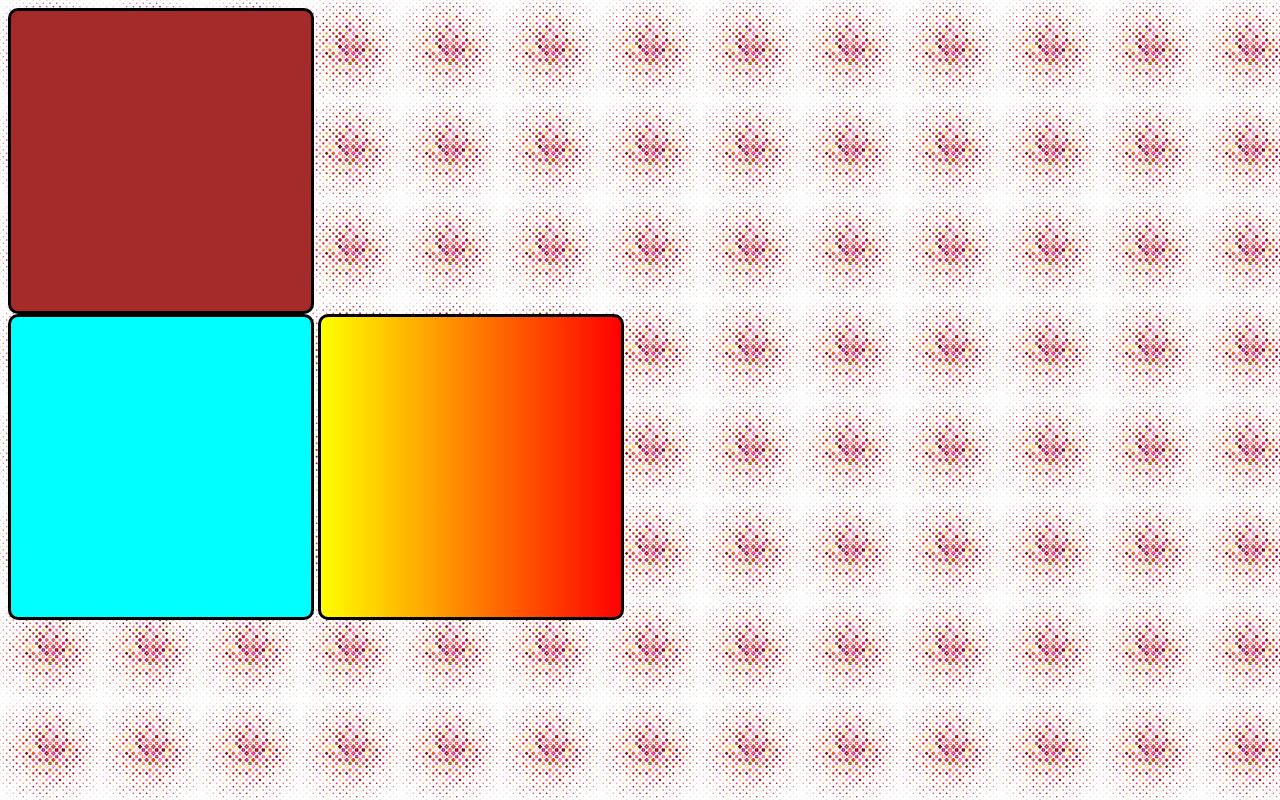
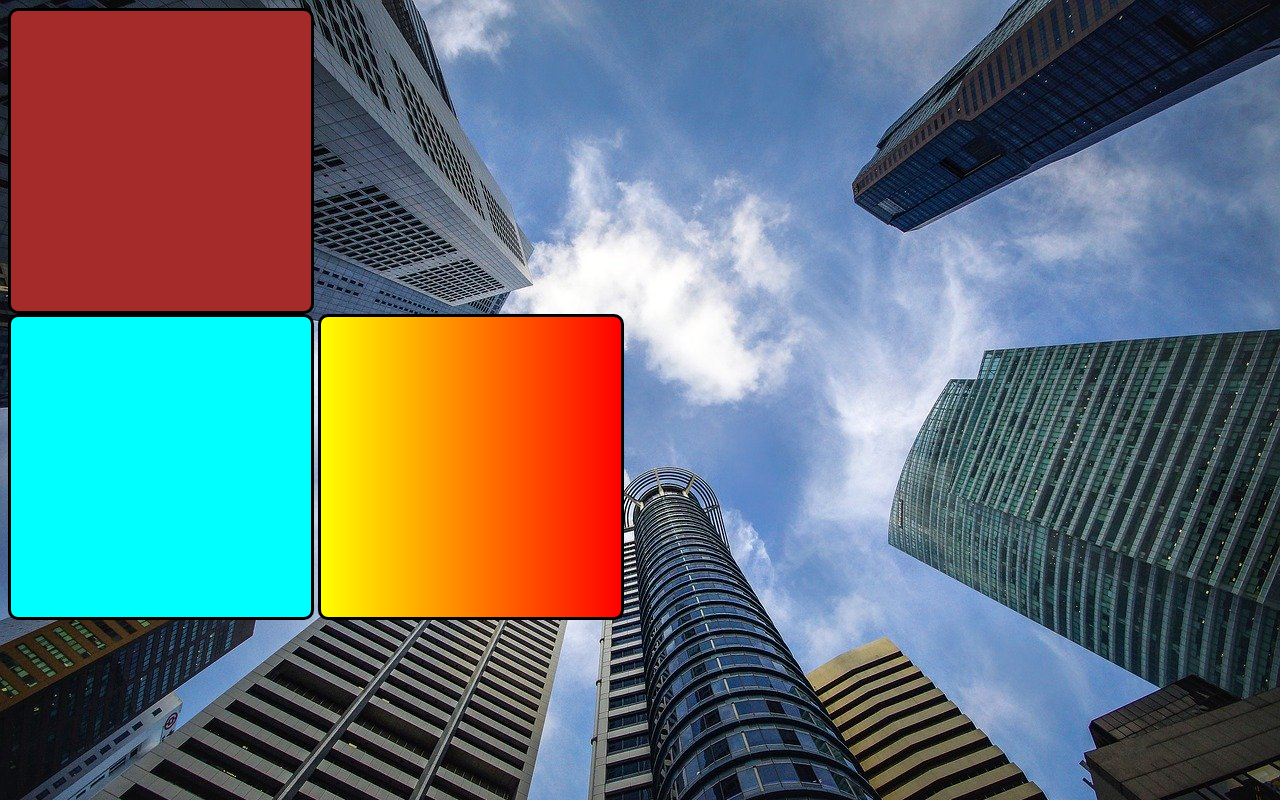
Before and after one commit to givaniarp43aprendis/criando-imagens-de-fundo, a plain HTML site: page index.html in a window 1280 px wide. Drawn offline with Linux system fonts and the light colour scheme.

Commit message:
mudei a imagem

```diff
--- a/index.html
+++ b/index.html
@@ -6,7 +6,7 @@
     <title>imagem fundo</title>
     <style>
 body {
-    background-image: url('pattern002.png');
+    background-image: url('wallpaper002.jpg');
 }
 div.quadro1 {
  border: 3px solid black;
```
